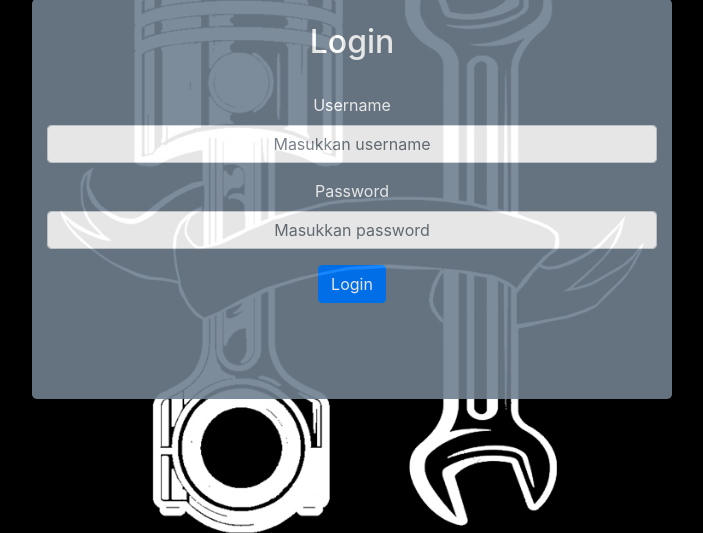
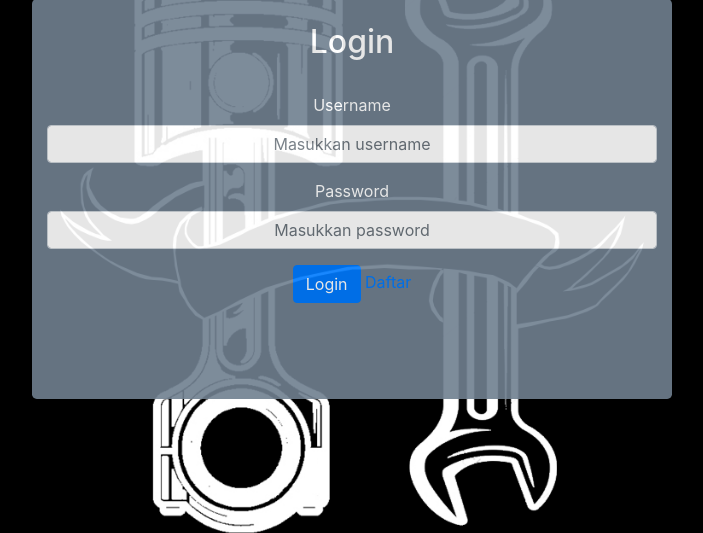
Before and after one commit to nusa1890/FinalProjectPBW, a PHP site: page /login.php in a window 1280 px wide. Shown: the part 81-614 px from the top of the page, without its empty margins (288-991 px from the left). Run offline with PHP 8.4, Linux system fonts and the light colour scheme.

Commit message:
Update login.php

```diff
--- a/final_project_fix/login.php
+++ b/final_project_fix/login.php
@@ -21,6 +21,7 @@
                     <input type="password" class="form-control" style="text-align: center;" name="pw" placeholder="Masukkan password" width="50%">
                 </div>
                 <button type="submit" class="btn btn-primary">Login</button>
+		<a href="signup.php">Daftar</a>
                 <?php if(isset($_GET['pesan'])){
 		            if($_GET['pesan'] == "gagal"){
                         echo "<div class='alert'>Username dan Password tidak sesuai !</div>";
```
